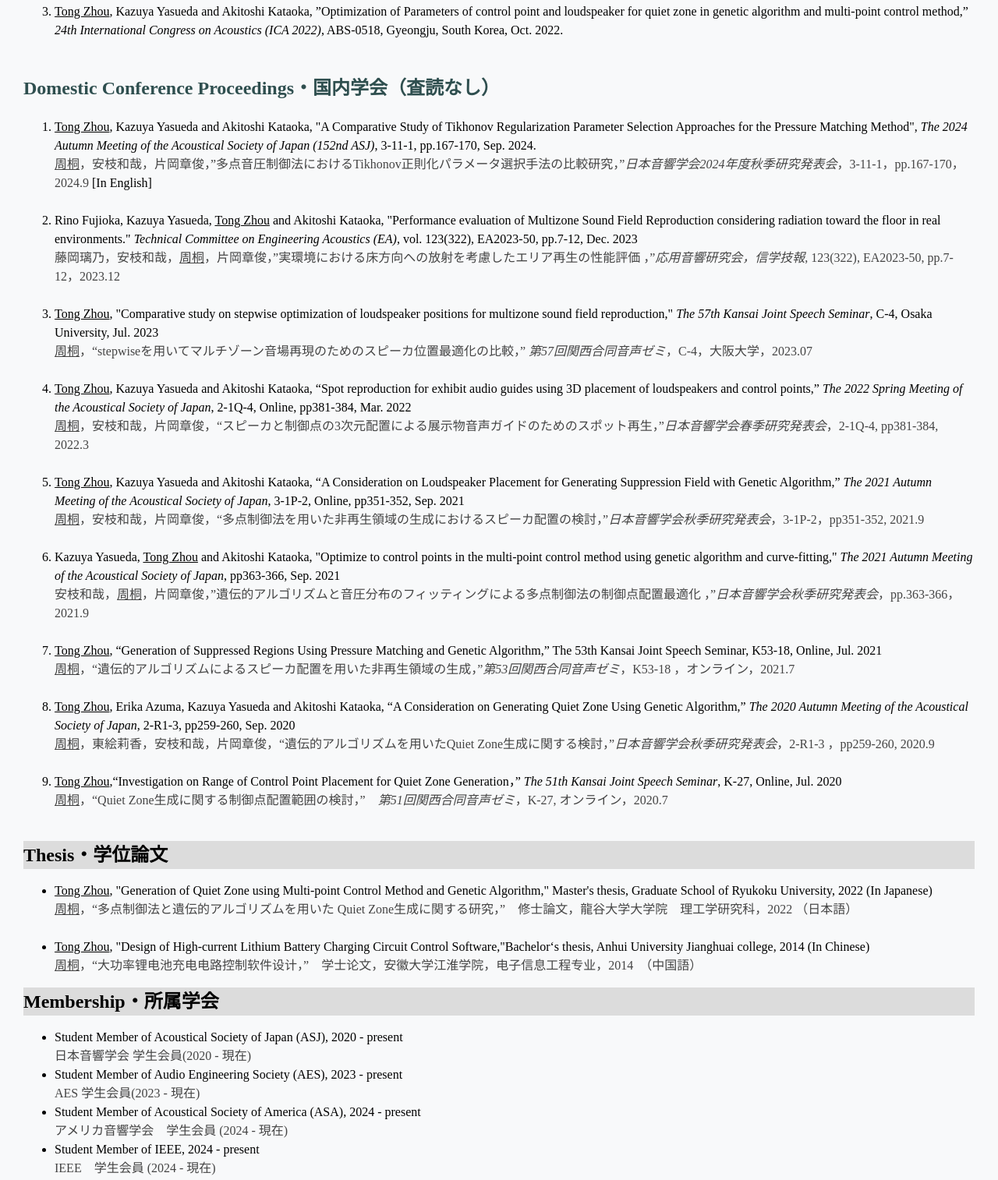
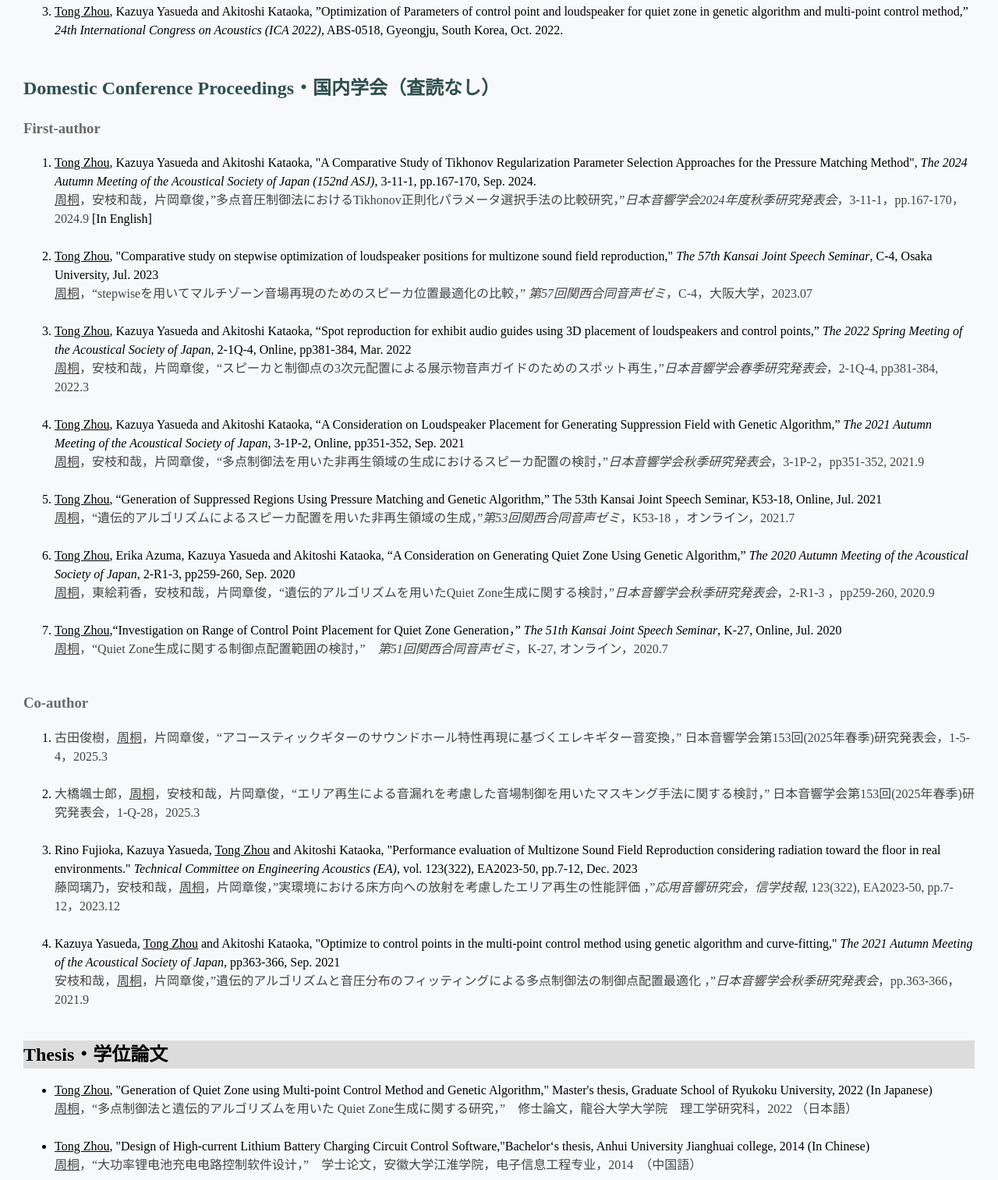
Before and after one commit to tanyazhou1234/tanyazhou1234.github.io, a plain HTML site: page Research.html in a window 1280 px wide. Shown: the part 582-2096 px from the top of the page at 78% size. Drawn offline with Linux system fonts and the light colour scheme.

Commit message:
add asj202503 info

```diff
--- a/Research.html
+++ b/Research.html
@@ -61,6 +61,7 @@
                 ABS-0518, Gyeongju, South Korea, Oct. 2022.</li><br>
         </ol>
         <h2>Domestic Conference Proceedings・国内学会（査読なし）</h2>
+        <h3>First-author</h3>
         <ol>
             <li> <span class="underline-name">Tong Zhou</span>, Kazuya Yasueda and Akitoshi Kataoka, "A Comparative
                 Study of Tikhonov Regularization Parameter Selection Approaches for the Pressure Matching Method",
@@ -73,16 +74,7 @@
                 </text-in-JPN> [In English]
             </li>
             <br>
-            <li>
-                Rino Fujioka, Kazuya Yasueda, <span class="underline-name">Tong Zhou</span> and Akitoshi Kataoka,
-                "Performance evaluation of Multizone Sound Field Reproduction considering radiation toward the floor in
-                real environments." <i>Technical Committee on Engineering Acoustics (EA)</i>, vol. 123(322), EA2023-50,
-                pp.7-12, Dec. 2023<br>
-                <text-in-JPN>藤岡璃乃，安枝和哉，<span class="underline-name">周桐</span>，片岡章俊，”実環境における床方向への放射を考慮したエリア再生の性能評価
-                    ，”<i>応用音響研究会，信学技報</i>,
-                    123(322), EA2023-50, pp.7-12，2023.12</text-in-JPN>
-            </li>
-            <br>
+
             <li><span class="underline-name">Tong Zhou</span>, "Comparative study on stepwise optimization of
                 loudspeaker positions for multizone sound
                 field reproduction," <i>The 57th Kansai Joint Speech Seminar</i>, C-4, Osaka University, Jul. 2023<br>
@@ -113,13 +105,7 @@
                     2021.9</text-in-JPN>
             </li>
             <br>
-            <li>Kazuya Yasueda, <span class="underline-name">Tong Zhou</span> and Akitoshi Kataoka, "Optimize to control
-                points in the multi-point control method using genetic algorithm and curve-fitting," <i>The 2021 Autumn
-                    Meeting of the Acoustical Society of
-                    Japan</i>, pp363-366, Sep. 2021<br>
-                <text-in-JPN>安枝和哉，<span class="underline-name">周桐</span>，片岡章俊，”遺伝的アルゴリズムと音圧分布のフィッティングによる多点制御法の制御点配置最適化
-                    ，”<i>日本音響学会秋季研究発表会</i>，pp.363-366，2021.9</text-in-JPN>
-            </li><br>
+
             <li><span class="underline-name">Tong Zhou</span>, “Generation of Suppressed Regions Using Pressure Matching
                 and Genetic Algorithm,” The 53th
                 Kansai Joint Speech Seminar, K53-18, Online, Jul. 2021<br>
@@ -146,6 +132,39 @@
                     オンライン，2020.7</text-in-JPN>
             </li>
             <br>
+        </ol>
+        <h3>Co-author</h3>
+        <ol>
+            <li>
+                <text-in-JPN>古田俊樹，<span class="underline-name">周桐</span>，片岡章俊，“アコースティックギターのサウンドホール特性再現に基づくエレキギター音変換，”
+                    日本音響学会第153回(2025年春季)研究発表会，1-5-4，2025.3 </text-in-JPN>
+            </li>
+            <br>
+
+            <li>
+                <text-in-JPN>大橋颯士郎，<span
+                        class="underline-name">周桐</span>，安枝和哉，片岡章俊，“エリア再生による音漏れを考慮した音場制御を用いたマスキング手法に関する検討，”
+                    日本音響学会第153回(2025年春季)研究発表会，1-Q-28，2025.3 </text-in-JPN>
+            </li>
+            <br>
+
+            <li>
+                Rino Fujioka, Kazuya Yasueda, <span class="underline-name">Tong Zhou</span> and Akitoshi Kataoka,
+                "Performance evaluation of Multizone Sound Field Reproduction considering radiation toward the floor in
+                real environments." <i>Technical Committee on Engineering Acoustics (EA)</i>, vol. 123(322), EA2023-50,
+                pp.7-12, Dec. 2023<br>
+                <text-in-JPN>藤岡璃乃，安枝和哉，<span class="underline-name">周桐</span>，片岡章俊，”実環境における床方向への放射を考慮したエリア再生の性能評価
+                    ，”<i>応用音響研究会，信学技報</i>,
+                    123(322), EA2023-50, pp.7-12，2023.12</text-in-JPN>
+            </li>
+            <br>
+            <li>Kazuya Yasueda, <span class="underline-name">Tong Zhou</span> and Akitoshi Kataoka, "Optimize to control
+                points in the multi-point control method using genetic algorithm and curve-fitting," <i>The 2021 Autumn
+                    Meeting of the Acoustical Society of
+                    Japan</i>, pp363-366, Sep. 2021<br>
+                <text-in-JPN>安枝和哉，<span class="underline-name">周桐</span>，片岡章俊，”遺伝的アルゴリズムと音圧分布のフィッティングによる多点制御法の制御点配置最適化
+                    ，”<i>日本音響学会秋季研究発表会</i>，pp.363-366，2021.9</text-in-JPN>
+            </li><br>
         </ol>
         <h1>Thesis・学位論文</h1>
         <ul>
```
Also changed, not shown: generated-icon.png (added).
